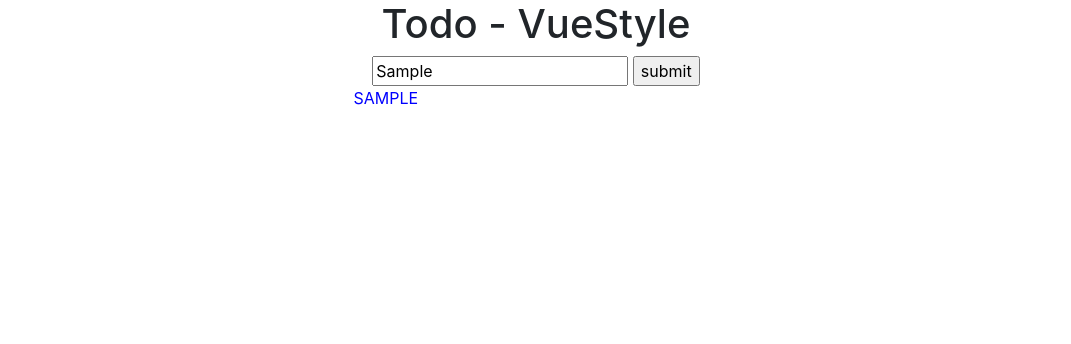
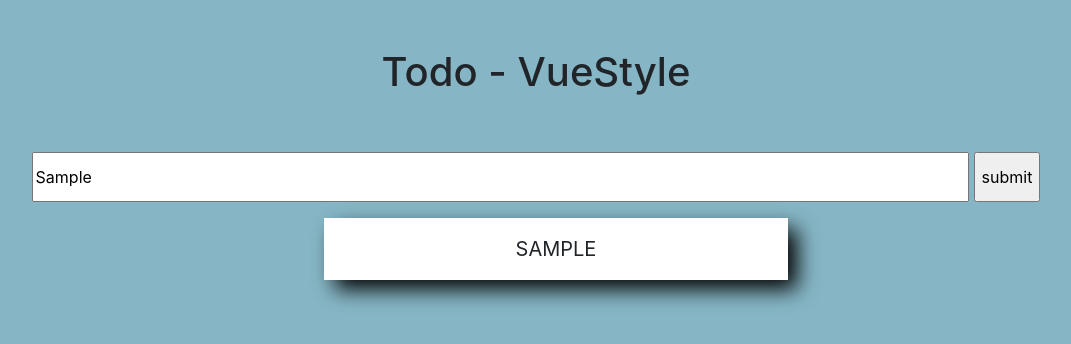
Before and after one commit to jasonsutter87/vue-todos, a plain HTML site: page index.html in a window 1280 px wide. Both pictures are taken after typing "Sample" into the empty fields and a click on the input "submit". Shown: the whole page, without its empty margins (104-1175 px from the left). Drawn offline with nearby package versions, Linux system fonts and the light colour scheme.

Commit message:
added some css styling

```diff
--- a/index.css
+++ b/index.css
@@ -1,10 +1,35 @@
+.main_content{
+  background-color: #86b6c5;
+}
+
 ul li{
   list-style-type: none;
   line-height: 1.5;
   text-transform: uppercase;
-  color: blue;
+  font-size: 1.25rem
 }
 
 .done-todo{
   text-decoration: line-through;
 }
+
+.container-1600{
+  padding-left: 15px;
+  padding-right: 15px;
+  margin: auto;
+  position: relative;
+  max-width: 1600px;
+  width: 100%;
+}
+
+
+.form-size{
+  height: 50px;
+}
+
+.todo-listItem{
+  background-color: #fff;
+  margin: 1rem 0;
+  padding: 1rem 2rem;
+  box-shadow: 10px 10px 21px -1px rgba(0,0,0);
+}
--- a/index.html
+++ b/index.html
@@ -6,23 +6,23 @@
     <link rel="stylesheet" href="https://stackpath.bootstrapcdn.com/bootstrap/4.3.1/css/bootstrap.min.css" integrity="sha384-ggOyR0iXCbMQv3Xipma34MD+dH/1fQ784/j6cY/iJTQUOhcWr7x9JvoRxT2MZw1T" crossorigin="anonymous">
     <title>Todo VueStyle</title>
   </head>
-  <body>
+  <body class="main_content">
     <div id="app">
-      <div class="container">
+      <div class="container-1600">
         <div class="row justify-content-center">
-          <div class="col-12">
+          <div class="col-12 my-5">
             <h1 class="text-center">{{ title }}</h1>
           </div>
         </div>
         <div class="row justify-content-center">
             <div class="col-12">
-              <div class="mx-auto text-center w-100">
-                <input type="text" name="newTodo" v-model="newTodo" placeholder="Do Epic Shit">
-                <input type="submit" name="newTodo-submit" value="submit" v-on:click='onSubmit(newTodo)'>
+              <div class="mx-auto text-center">
+                <input type="text" name="newTodo" v-model="newTodo" placeholder="Do Epic Shit" class="w-75 form-size">
+                <input type="submit" name="newTodo-submit" value="submit" v-on:click='onSubmit(newTodo)' class="form-size">
               </div>
             </div>
             <div class="col-12 col-lg-5">
-              <ul>
+              <ul class="text-center">
                 <li v-for="(todo, index) in todos"
                   v-on:click='removeItem(index)'
                   class="todo-listItem"
```
